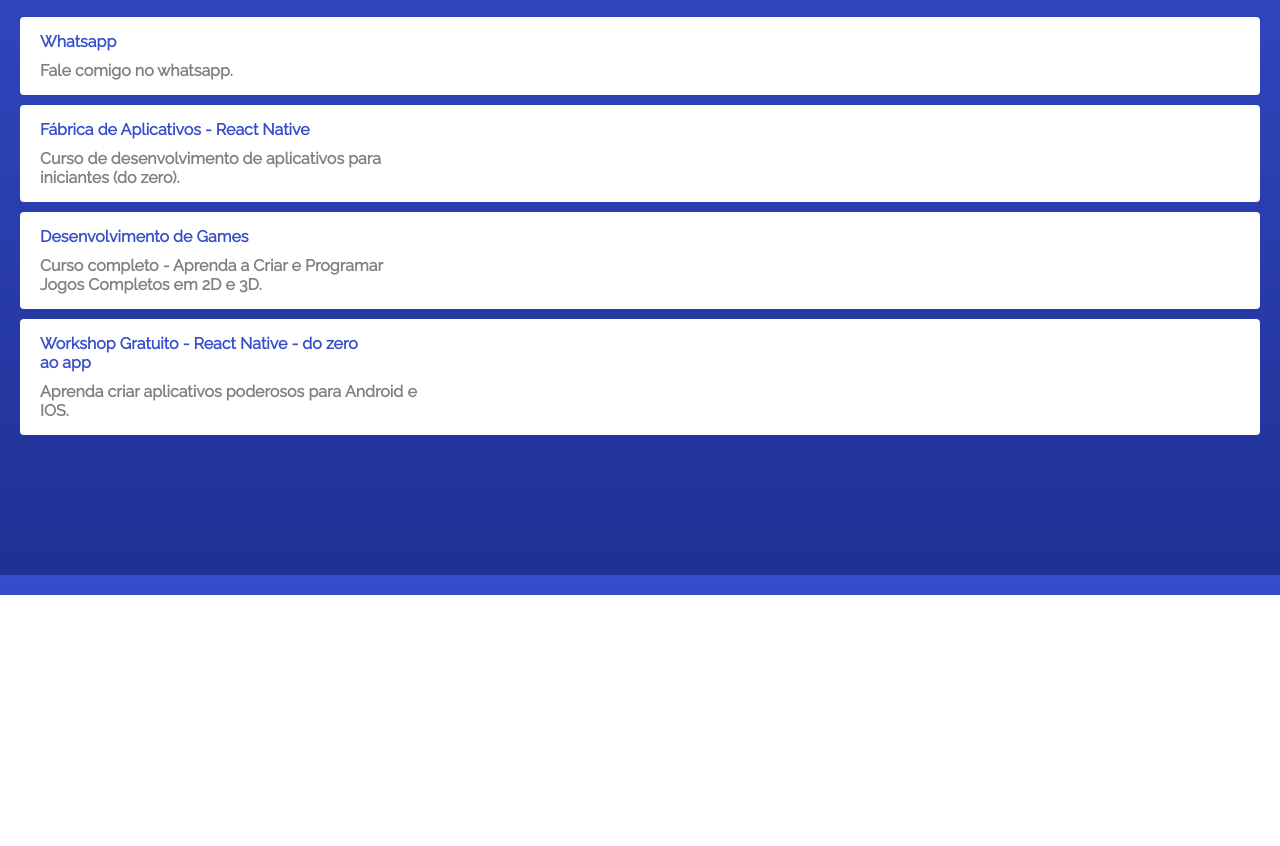
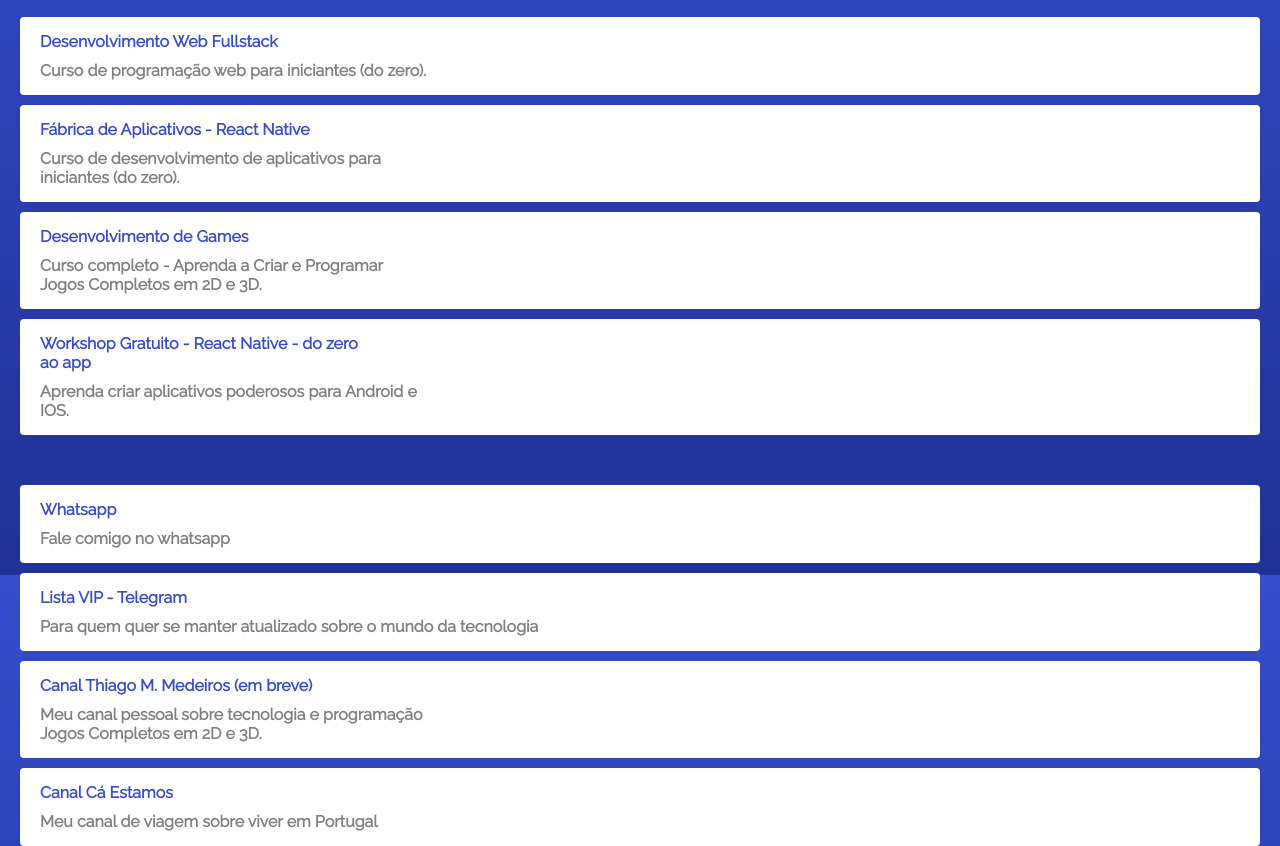
Before and after one commit to JAlexandreLS/cursothiagomedeiros, a plain HTML site: page linktree/index.html in a window 1280 px wide. Shown: the part 225-1071 px from the top of the page. Before the commit the page ends 820 px from the top, so only its background shows below. Drawn offline with Linux system fonts and the light colour scheme.

Commit message:
acertando espacamento entre os blocos de links

```diff
--- a/linktree/css/style.css
+++ b/linktree/css/style.css
@@ -79,6 +79,11 @@
   margin-top: 10px;
 }
 
+#zap {
+
+  margin-top: 50px;
+}
+
 /*.lista-cursos {
   display: inline-flex;
   background-color: white;
--- a/linktree/index.html
+++ b/linktree/index.html
@@ -46,9 +46,9 @@
   </ul>
   <ul class="links-list">
     <li class="lista-cursos">
-      <a href="https://wa.me/5521986076515">
-      <h2>Whatsapp</h2>
-      <span>Fale comigo no whatsapp.</span>
+      <a href="">
+      <h2>Desenvolvimento Web Fullstack</h2>
+      <span>Curso de programação web para iniciantes (do zero).</span>
       </a>
     </li>
     <li class="lista-cursos">
@@ -69,6 +69,32 @@
       <span>Aprenda criar aplicativos poderosos para Android e<br> IOS.</span>
       </a>
     </li>
+    <ul class="links-list">
+      <li class="lista-cursos" id="zap">
+        <a href="https://wa.me/5521986076515">
+        <h2>Whatsapp</h2>
+        <span>Fale comigo no whatsapp</span>
+        </a>
+      </li>
+      <li class="lista-cursos">
+        <a href="">
+        <h2>Lista VIP - Telegram</h2>
+        <span>Para quem quer se manter atualizado sobre o mundo da tecnologia</span>
+        </a>
+      </li>
+      <li class="lista-cursos">
+        <a href="">
+        <h2>Canal Thiago M. Medeiros (em breve)</h2>
+        <span>Meu canal pessoal sobre tecnologia e programação<br> Jogos Completos em 2D e 3D.</span>
+        </a>
+      </li>
+      <li class="lista-cursos">
+        <a href="">
+        <h2>Canal Cá Estamos</h2>
+        <span>Meu canal de viagem sobre viver em Portugal</span>
+        </a>
+      </li>
+    </ul>
   </ul>
 </body>
 </html>
```
